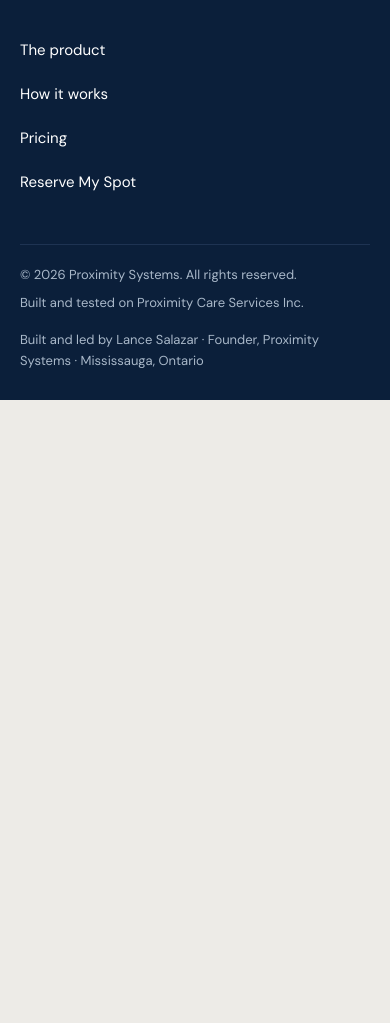
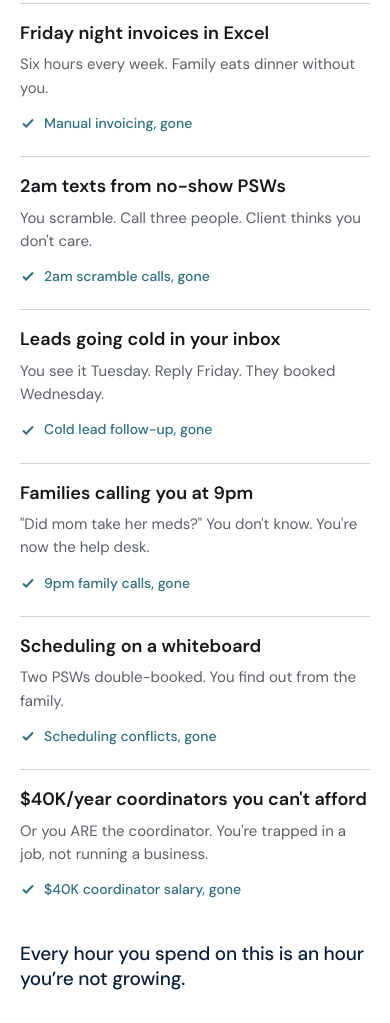
Before and after one commit to lanceyslzr/proximitysystems, a plain HTML site: page v2.html in a window 390 px wide. Shown: the part 3661-4684 px from the top of the page. Before the commit the page ends 4061 px from the top, so only its background shows below. Drawn offline with Linux system fonts and the light colour scheme.

Commit message:
PSV2-4 staging homepage: the problem band
After the reviews on v2.html, the homepage's problem section as one
short band (D2: shortened). The homepage's heading and the line under
it, its six pains in its order, each with its consequence and its
"gone" line, and its closing line: every hour you spend on this is an
hour you are not growing. Three columns on a desktop, two on a
tablet, one on a phone, on a white band between hairlines.

Every word is copied from index.html's #problem section by script;
nothing was retyped. The mock spreadsheet, texts, inbox and calendar
are left out. The "Built by a PSW" line and its three stats wait for
the founder section.

v2.html only.

Co-Authored-By: Claude Opus 5.5 <noreply@anthropic.com>
Claude-Session: https://claude.ai/code/session_01GmT7LNT33uCqxMscdidSm7

```diff
--- a/v2.html
+++ b/v2.html
@@ -207,11 +207,23 @@ button { touch-action: manipulation; }
 .ps-stat { display: flex; flex-direction: column; gap: 8px; margin: 0; padding-top: 16px; border-top: 2px solid var(--ps-gold); }
 .ps-stat strong { color: var(--ps-navy); font-size: clamp(40px, 4.4vw, 56px); font-weight: 500; line-height: 1; letter-spacing: -0.03em; font-variant-numeric: tabular-nums lining-nums; }
 .ps-stat span { color: var(--ps-muted); font-size: var(--ps-fs-small); }
+/* PSV2-4 the problem band. Every word in it is the homepage's #problem section; the mock screens are left out. */
+.ps-pain-sec { padding: 72px 0; border-top: 1px solid var(--ps-line); border-bottom: 1px solid var(--ps-line); background: var(--ps-white); }
+.ps-pain { display: flex; flex-direction: column; gap: 40px; }
+.ps-pains { display: grid; grid-template-columns: repeat(3, minmax(0, 1fr)); gap: 28px 32px; margin: 0; padding: 0; list-style: none; }
+.ps-pains li { display: flex; flex-direction: column; gap: 8px; padding-top: 18px; border-top: 1px solid var(--ps-line); }
+.ps-pain-t { margin: 0; color: var(--ps-ink); font-size: 18px; font-weight: 600; line-height: 1.3; }
+.ps-pain-d { margin: 0; color: var(--ps-muted); font-size: 15px; line-height: 1.55; }
+.ps-pain-g { display: flex; align-items: center; gap: 8px; margin: 4px 0 0; color: var(--ps-teal); font-size: var(--ps-fs-small); font-weight: 500; }
+.ps-pain-g svg { flex: none; }
+.ps-pain-close { margin: 0; color: var(--ps-navy); font-size: 22px; font-weight: 500; line-height: 1.35; letter-spacing: -0.01em; }
 @media (max-width: 900px) {
   .ps-hero { padding: 48px 0 64px; }
   .ps-hero-in { grid-template-columns: minmax(0, 1fr); gap: 44px; }
   .ps-reviews { grid-template-columns: repeat(2, minmax(0, 1fr)); }
   .ps-sec { padding: 32px 0 80px; }
+  .ps-pains { grid-template-columns: repeat(2, minmax(0, 1fr)); }
+  .ps-pain-sec { padding: 56px 0; }
 }
 @media (max-width: 768px) {
   :root { --ps-gutter: 24px; --ps-hdr-h: 64px; }
@@ -248,6 +260,9 @@ button { touch-action: manipulation; }
   .ps-review blockquote { font-size: 17px; }
   .ps-stats { grid-template-columns: minmax(0, 1fr); gap: 24px; }
   .ps-sec { padding: 24px 0 64px; }
+  .ps-pains { grid-template-columns: minmax(0, 1fr); gap: 22px; }
+  .ps-pain-sec { padding: 44px 0; }
+  .ps-pain-close { font-size: 19px; }
 }
 @media (prefers-reduced-motion: reduce) {
   html { scroll-behavior: auto; }
@@ -444,6 +459,47 @@ button { touch-action: manipulation; }
       <p class="ps-stat"><strong>10</strong><span>Systems in the Full Build</span></p>
       <p class="ps-stat"><strong>$0</strong><span>Due today</span></p>
     </div>
+  </div>
+</section>
+<section class="ps-pain-sec" id="problem" aria-labelledby="problemTitle">
+  <div class="ps-wrap ps-pain">
+    <div class="ps-sec-head">
+      <h2 class="ps-h2" id="problemTitle">You didn't start this agency <em>to waste your life on admin</em></h2>
+      <p class="ps-lead">You started it to take care of people. But here's what running a 5 to 20 PSW agency actually looks like right now.</p>
+    </div>
+    <ul class="ps-pains">
+      <li>
+        <h3 class="ps-pain-t">Friday night invoices in Excel</h3>
+        <p class="ps-pain-d">Six hours every week. Family eats dinner without you.</p>
+        <p class="ps-pain-g"><svg viewBox="0 0 16 16" width="16" height="16" fill="none" stroke="currentColor" stroke-width="2" aria-hidden="true" focusable="false"><path d="M3 8.5l3.2 3L13 4.5"/></svg>Manual invoicing, gone</p>
+      </li>
+      <li>
+        <h3 class="ps-pain-t">2am texts from no-show PSWs</h3>
+        <p class="ps-pain-d">You scramble. Call three people. Client thinks you don't care.</p>
+        <p class="ps-pain-g"><svg viewBox="0 0 16 16" width="16" height="16" fill="none" stroke="currentColor" stroke-width="2" aria-hidden="true" focusable="false"><path d="M3 8.5l3.2 3L13 4.5"/></svg>2am scramble calls, gone</p>
+      </li>
+      <li>
+        <h3 class="ps-pain-t">Leads going cold in your inbox</h3>
+        <p class="ps-pain-d">You see it Tuesday. Reply Friday. They booked Wednesday.</p>
+        <p class="ps-pain-g"><svg viewBox="0 0 16 16" width="16" height="16" fill="none" stroke="currentColor" stroke-width="2" aria-hidden="true" focusable="false"><path d="M3 8.5l3.2 3L13 4.5"/></svg>Cold lead follow-up, gone</p>
+      </li>
+      <li>
+        <h3 class="ps-pain-t">Families calling you at 9pm</h3>
+        <p class="ps-pain-d">"Did mom take her meds?" You don't know. You're now the help desk.</p>
+        <p class="ps-pain-g"><svg viewBox="0 0 16 16" width="16" height="16" fill="none" stroke="currentColor" stroke-width="2" aria-hidden="true" focusable="false"><path d="M3 8.5l3.2 3L13 4.5"/></svg>9pm family calls, gone</p>
+      </li>
+      <li>
+        <h3 class="ps-pain-t">Scheduling on a whiteboard</h3>
+        <p class="ps-pain-d">Two PSWs double-booked. You find out from the family.</p>
+        <p class="ps-pain-g"><svg viewBox="0 0 16 16" width="16" height="16" fill="none" stroke="currentColor" stroke-width="2" aria-hidden="true" focusable="false"><path d="M3 8.5l3.2 3L13 4.5"/></svg>Scheduling conflicts, gone</p>
+      </li>
+      <li>
+        <h3 class="ps-pain-t">$40K/year coordinators you can't afford</h3>
+        <p class="ps-pain-d">Or you ARE the coordinator. You're trapped in a job, not running a business.</p>
+        <p class="ps-pain-g"><svg viewBox="0 0 16 16" width="16" height="16" fill="none" stroke="currentColor" stroke-width="2" aria-hidden="true" focusable="false"><path d="M3 8.5l3.2 3L13 4.5"/></svg>$40K coordinator salary, gone</p>
+      </li>
+    </ul>
+    <p class="ps-pain-close">Every hour you spend on this is an hour you&#8217;re not growing.</p>
   </div>
 </section>
 </main>
```
